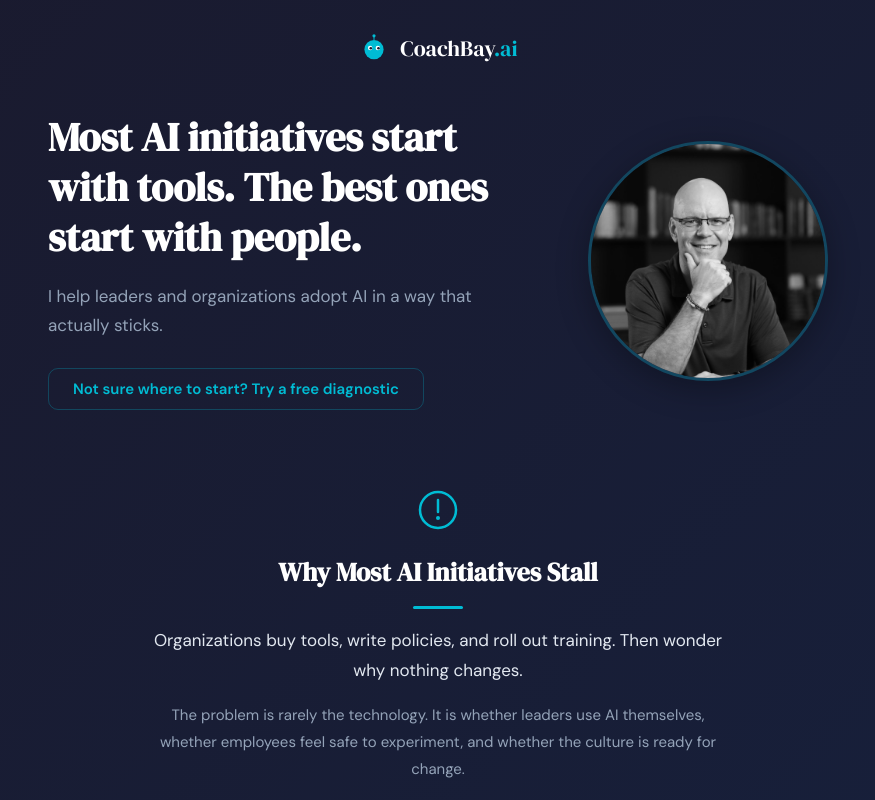
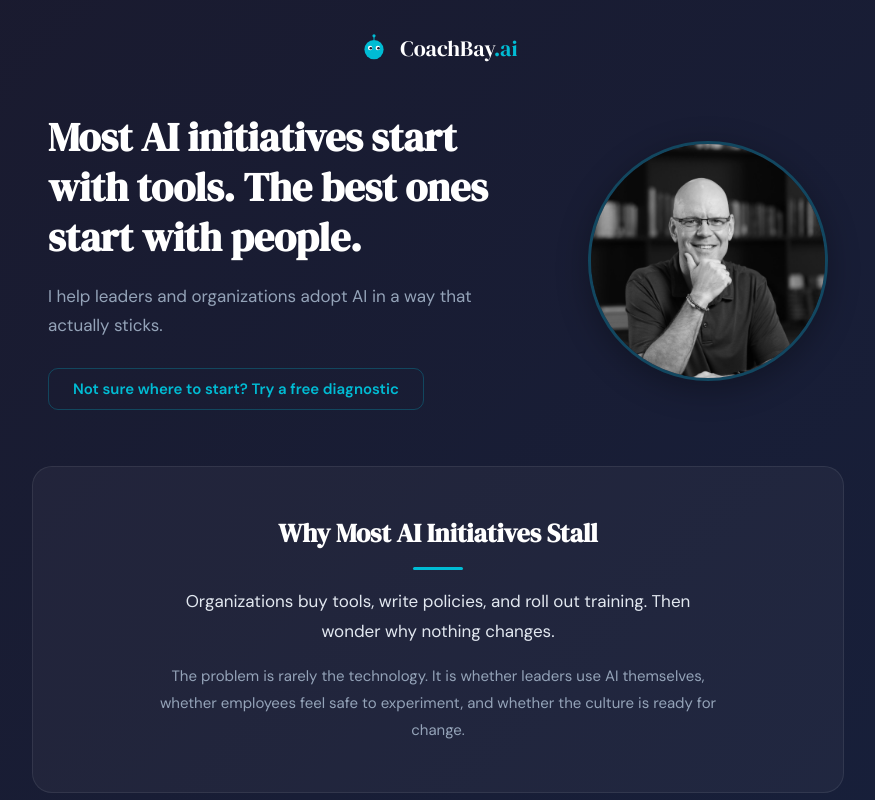
Before and after one commit to coachbay/site, a React (Vite) app: page / in a window 1280 px wide. Shown: the top 800 px of the page, without its empty margins (202-1077 px from the left). Built offline with nearby package versions, Linux system fonts and the light colour scheme.

Commit message:
Wrap Problem section in card container, remove floating icon, match hero width

```diff
--- a/LandingPage.jsx
+++ b/LandingPage.jsx
@@ -234,18 +234,17 @@ export default function LandingPage({ onNavigate }) {
 
       {/* Problem Section */}
       <div style={{
-        maxWidth: 640,
+        maxWidth: 860,
         margin: "0 auto",
-        padding: "20px 24px 48px",
+        padding: "0 24px 48px",
+      }}>
+        <div style={{
+          background: "rgba(255,255,255,0.04)",
+          border: "1px solid rgba(255,255,255,0.08)",
+          borderRadius: 20,
+          padding: "48px 40px",
           textAlign: "center",
         }}>
-        <div style={{ marginBottom: 20, display: "flex", justifyContent: "center" }}>
-          <svg width="48" height="48" viewBox="0 0 48 48" fill="none">
-            <circle cx="24" cy="24" r="18" stroke={CYAN} strokeWidth="2.5" fill="none"/>
-            <line x1="24" y1="14" x2="24" y2="26" stroke={CYAN} strokeWidth="2.5" strokeLinecap="round"/>
-            <circle cx="24" cy="32" r="2" fill={CYAN}/>
-          </svg>
-        </div>
           <h2 style={{
             fontFamily: "'DM Serif Display', serif",
             fontSize: 26,
@@ -260,6 +259,9 @@ export default function LandingPage({ onNavigate }) {
             fontSize: 17,
             lineHeight: 1.8,
             margin: "0 0 16px",
+            maxWidth: 560,
+            marginLeft: "auto",
+            marginRight: "auto",
           }}>
             Organizations buy tools, write policies,<br className="mobile-br" />{" "}and roll out training.<br className="mobile-br" />{" "}Then wonder why nothing changes.
           </p>
@@ -268,9 +270,13 @@ export default function LandingPage({ onNavigate }) {
             fontSize: 15,
             lineHeight: 1.8,
             margin: "0",
+            maxWidth: 560,
+            marginLeft: "auto",
+            marginRight: "auto",
           }}>
             The problem is rarely the technology.<br className="mobile-br" />{" "}It is whether leaders use AI themselves,<br className="mobile-br" />{" "}whether employees feel safe to experiment,<br className="mobile-br" />{" "}and whether the culture is ready for change.
           </p>
+        </div>
       </div>
 
       {/* Sprints Section */}
```
Also changed, not shown: 4 other files (tests, documents, lock files or other folders). Lines whose indentation alone changed are shown as unchanged.
